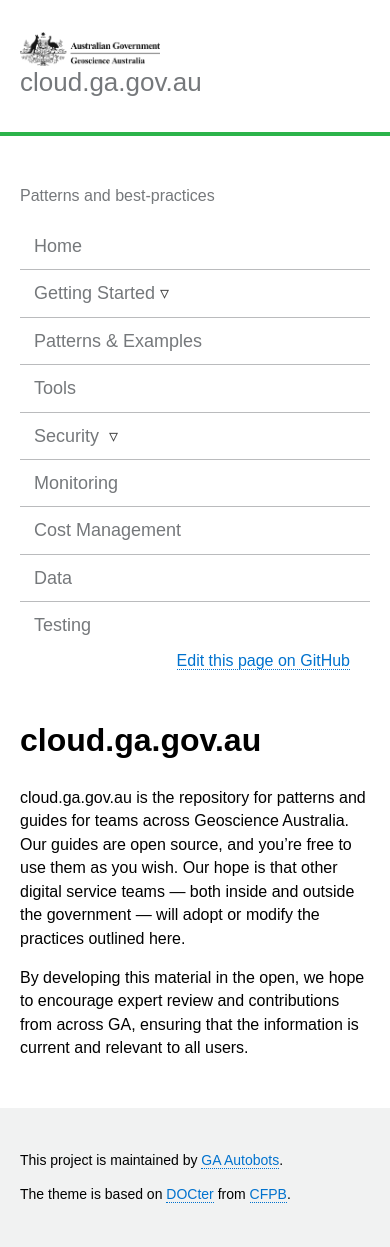
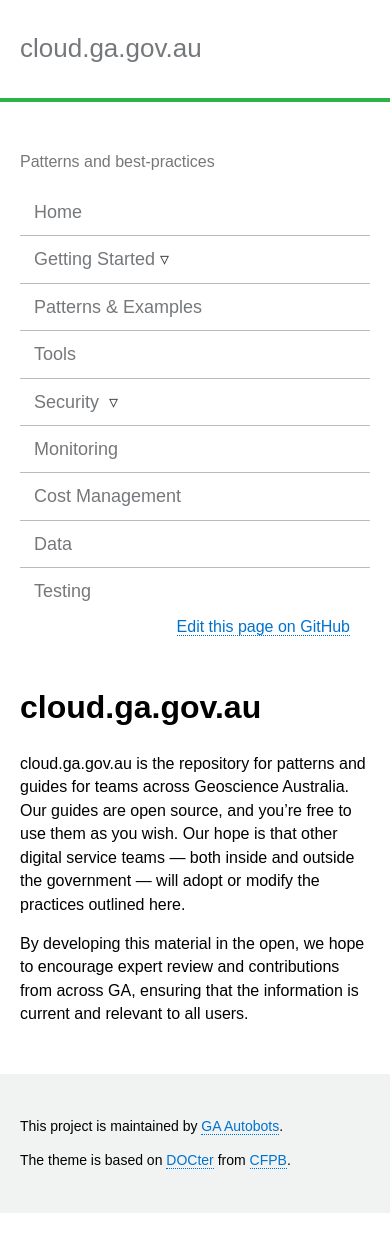
Before and after one commit to GeoscienceAustralia/cloud, a Jekyll site: the page built from docs/index.html, in a window 390 px wide. Built offline with Jekyll 4.4.1, drawn with Linux system fonts in a browser that asks for light colours; nearby versions of some CDN libraries; after the commit the page ends 1213 px from its top, so only the background shows below that.

Commit message:
Reorder logo css

```diff
--- a/docs/assets/css/main.css
+++ b/docs/assets/css/main.css
@@ -244,16 +244,10 @@
 ==================================
 */
 
-@media (max-width: 800px) {
-  .logo {
-    display: none;
-  }
-}
-
 .logo {
     display: block;
-    max-width: 40%;
-    max-height: 40%;
+    max-width: 100%;
+    max-height: 100%;
 }
 
 .content {
@@ -559,4 +553,8 @@
         margin-top: 1.5em;
     }
 
+    .logo {
+        display: none;
+    }
+
 }
```
